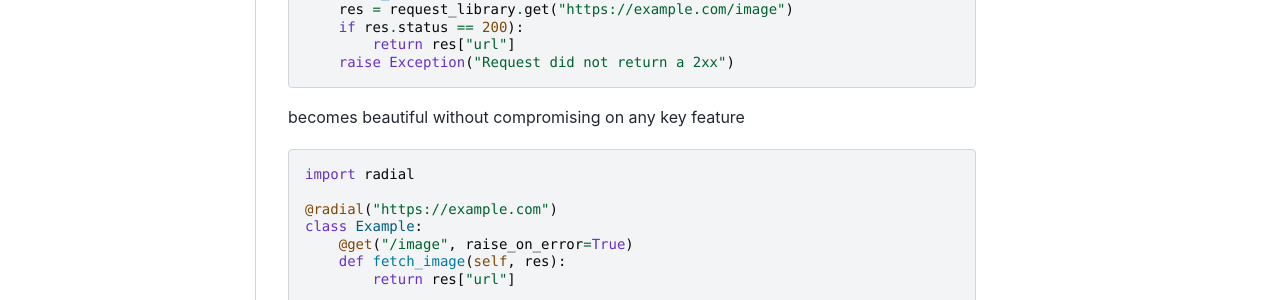
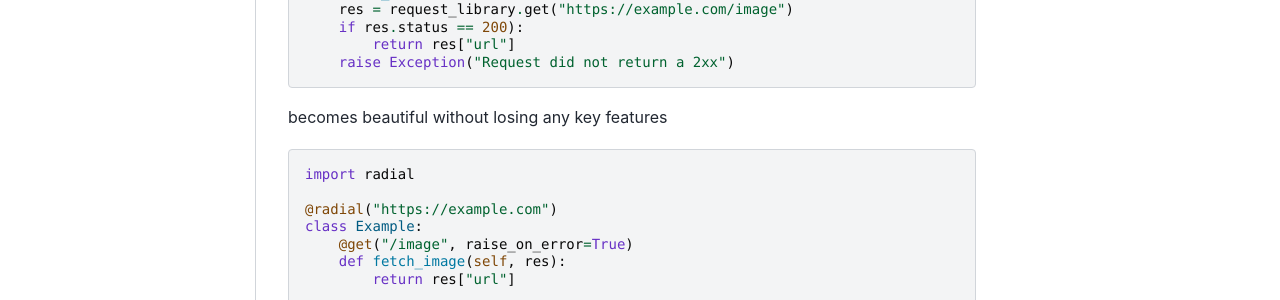
Before and after one commit to shhivv/radial, a Sphinx documentation site: the page built from docs/source/index.rst, in a window 1280 px wide and 1260 px high. Shown: the part 364-664 px from the top of the window. Built offline with Sphinx 7.4.7 and the Sphinx Book theme 1.1.4, drawn with Linux system fonts in a browser that asks for light colours.

Commit message:
chore: update wording

```diff
--- a/docs/source/index.rst
+++ b/docs/source/index.rst
@@ -21,7 +21,7 @@ With **Radial**, old & ugly code that looked like this
             return res["url"]
         raise Exception("Request did not return a 2xx")
 
-becomes beautiful without compromising on any key feature
+becomes beautiful without losing any key features
 
 .. code-block:: python3
 
```
Also changed, not shown: README.md (+2 -2 lines).
